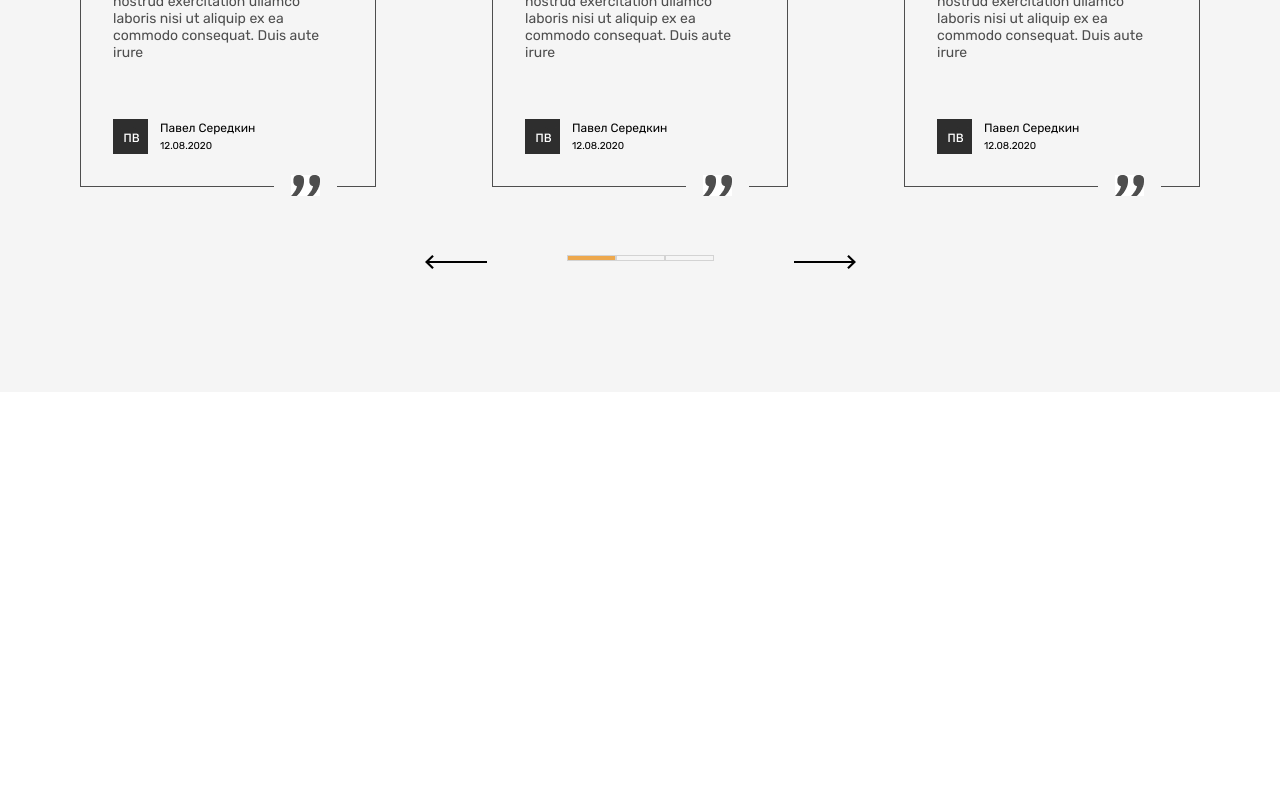
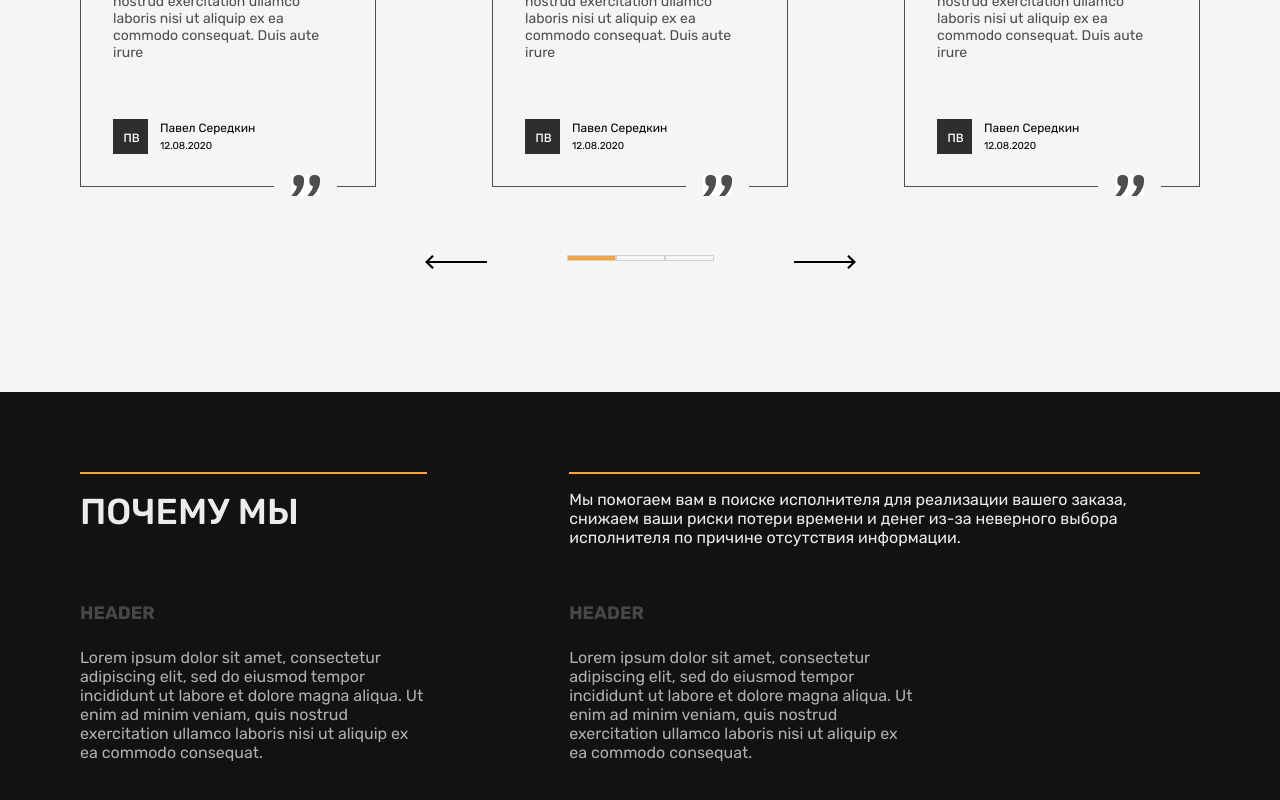
Before and after one commit to profAlexGit/lilac, a Next.js app: page / in a window 1280 px wide. Shown: the part 1803-2603 px from the top of the page. Before the commit the page ends 2195 px from the top, so only its background shows below. Built offline with nearby package versions, Linux system fonts and the light colour scheme.

Commit message:
section about

```diff
--- a/components/sections/index.jsx
+++ b/components/sections/index.jsx
@@ -2,5 +2,6 @@ import {SectionHeader} from './section-header/sectionHeader';
 import {SectionCounters} from './section-counters/sectionCounters';
 import {SectionServices} from './section-services/sectionServices';
 import {SectionReviews} from './section-reviews/SectionReviews';
+import {SectionAbout} from './section-about/SectionAbout';
 
-export {SectionHeader, SectionCounters, SectionServices, SectionReviews};
+export {SectionHeader, SectionCounters, SectionServices, SectionReviews, SectionAbout};
--- /dev/null
+++ b/components/sections/section-about/SectionAbout.tsx
@@ -0,0 +1,40 @@
+import {FC} from 'react';
+import styles from './styles.module.scss';
+
+const SectionAbout: FC = () => {
+	return (
+		<section className={styles.root}>
+			<div className={styles.header}>
+				<h2>Почему мы</h2>
+				<p>
+					Мы помогаем вам в поиске исполнителя для реализации вашего заказа, снижаем ваши
+					риски потери времени и денег из-за неверного выбора исполнителя по причине
+					отсутствия информации.
+				</p>
+			</div>
+
+			<div className={styles.content}>
+				<div className={styles.article}>
+					<h5>header</h5>
+					<p>
+						Lorem ipsum dolor sit amet, consectetur adipiscing elit, sed do eiusmod
+						tempor incididunt ut labore et dolore magna aliqua. Ut enim ad minim veniam,
+						quis nostrud exercitation ullamco laboris nisi ut aliquip ex ea commodo
+						consequat.
+					</p>
+				</div>
+				<div className={styles.article}>
+					<h5>header</h5>
+					<p>
+						Lorem ipsum dolor sit amet, consectetur adipiscing elit, sed do eiusmod
+						tempor incididunt ut labore et dolore magna aliqua. Ut enim ad minim veniam,
+						quis nostrud exercitation ullamco laboris nisi ut aliquip ex ea commodo
+						consequat.
+					</p>
+				</div>
+			</div>
+		</section>
+	);
+};
+
+export {SectionAbout};
--- /dev/null
+++ b/components/sections/section-about/styles.module.scss
@@ -0,0 +1,80 @@
+.root {
+	padding: 80px;
+	background-color: #121212;
+
+	.header {
+		display: flex;
+		margin-bottom: 56px;
+
+		h2 {
+			padding-top: 16px;
+			min-width: 31%;
+			border-top: 2px solid #eda84d;
+			margin-right: 142px;
+			color: #ececec;
+			text-transform: uppercase;
+		}
+
+		p {
+			font-size: 16px;
+			line-height: 19px;
+			color: #ececec;
+			padding-top: 16px;
+			border-top: 2px solid #eda84d;
+		}
+
+		@media (max-width: 870px) {
+			flex-direction: column;
+
+			h2 {
+				margin-bottom: 20px;
+				margin: 0;
+			}
+
+			p {
+				border: none;
+			}
+		}
+
+		@media (max-width: 660px) {
+			text-align: center;
+		}
+	}
+
+	.content {
+		display: flex;
+		.article {
+			width: 31%;
+
+			&:first-child {
+				margin-right: 142px;
+			}
+
+			h5 {
+				line-height: 21px;
+				text-transform: uppercase;
+				font-weight: bold;
+				color: #474747;
+				margin-bottom: 24px;
+			}
+
+			p {
+				font-size: 16px;
+				line-height: 19px;
+				color: #afafaf;
+			}
+		}
+
+		@media (max-width: 660px) {
+			flex-direction: column;
+
+			.article {
+				width: 100%;
+
+				&:not(:first-child) {
+					margin-top: 56px;
+				}
+			}
+		}
+	}
+}
--- a/components/sections/section-reviews/styles.module.scss
+++ b/components/sections/section-reviews/styles.module.scss
@@ -18,6 +18,7 @@
 			@media (max-width: 660px) {
 				flex-direction: column;
 				text-align: center;
+				width: 100%;
 			}
 
 			h2 {
@@ -40,6 +41,7 @@
 
 				@media (max-width: 660px) {
 					margin-left: 0;
+					max-width: 100%;
 				}
 			}
 		}
--- a/pages/index.tsx
+++ b/pages/index.tsx
@@ -1,5 +1,5 @@
 import {MainLayout} from '../components/mainLayout';
-import {SectionHeader, SectionCounters, SectionServices, SectionReviews} from '../components/sections';
+import {SectionHeader, SectionCounters, SectionServices, SectionReviews, SectionAbout} from '../components/sections';
 import styles from './styles.module.scss';
 
 export default function Home() {
@@ -9,6 +9,7 @@ export default function Home() {
 			<SectionCounters />
 			<SectionServices />
 			<SectionReviews />
+			<SectionAbout />
 		</MainLayout>
 	);
 }
--- a/styles/globals.css
+++ b/styles/globals.css
@@ -54,6 +54,7 @@ h5 {
 }
 
 h6 {
+	font-size: 16px;
 }
 
 .strongText {
```
